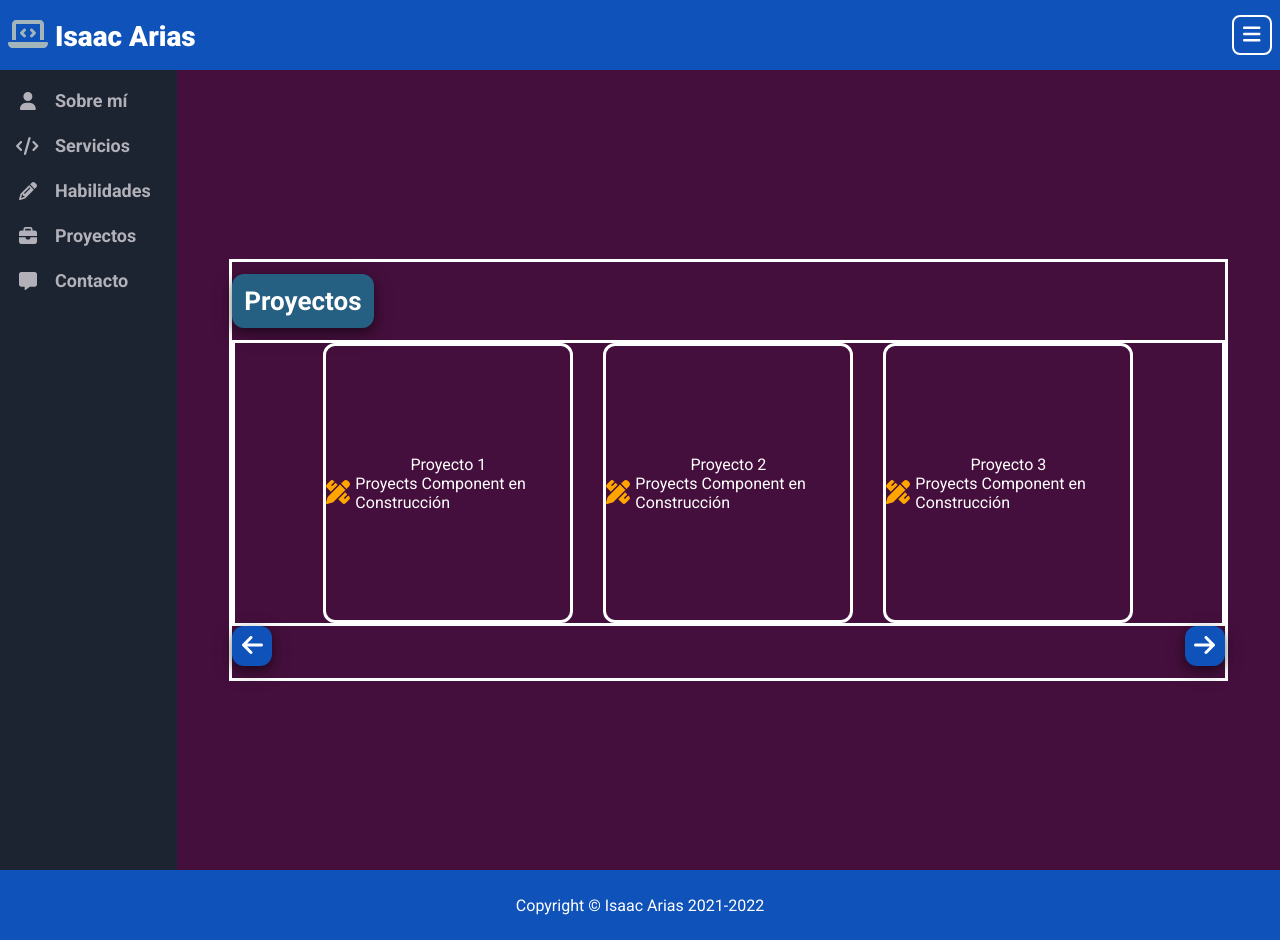
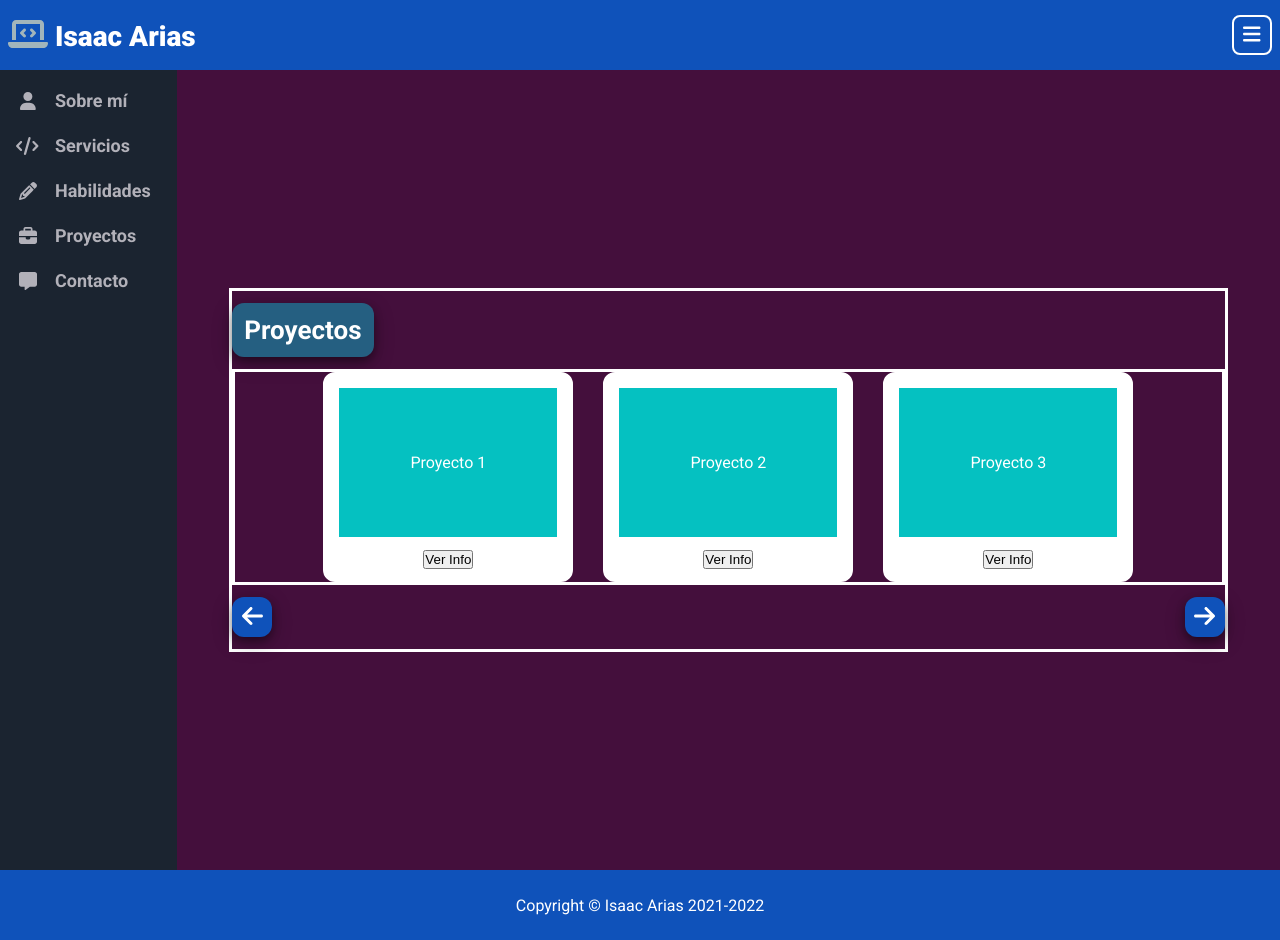
Before and after one commit to Isaac953/Portfolio_Angular, an Angular app: page /proyects in a window 1280 px wide. Built offline with nearby package versions, Linux system fonts and the light colour scheme.

Commit message:
Proyects Component Jornada 3: Crear la plantilla básica que ira antes de hacer el modal una portada y un boton

```diff
--- a/src/app/components/main/mcontent/proyects/proyects.component.css
+++ b/src/app/components/main/mcontent/proyects/proyects.component.css
@@ -30,6 +30,7 @@
   grid-gap: 15px 30px;
   justify-content: center;
   align-items: center;
+  margin-bottom: 12px;
 }
 
 .columns1 {
@@ -47,12 +48,26 @@
 .proyects__card--item {
   border-radius: 12px;
   border-style: solid;
-  height: 280px;
+  height: 210px;
   display: flex;
   align-items: center;
   justify-content: center;
   flex-direction: column;
+  background-color: white;
+  padding: 10px;
 }
+
+.item__img {
+  display: flex;
+  justify-content: center;
+  align-items: center;
+  border-style: solid;
+  width: 100%;
+  height: 170px;
+  margin-bottom: 10px;
+  background-color: rgb(5, 193, 193);
+}
+
 /* End Media Queries Screens 1024px */
 
 /* Start Media Queries Screens 768px and 1023px */
--- a/src/app/components/main/mcontent/proyects/proyects.component.html
+++ b/src/app/components/main/mcontent/proyects/proyects.component.html
@@ -2,8 +2,10 @@
   <h1 class="proyects__title">{{title}}</h1>
   <div class="proyects__card" [ngClass]="proyectsClass">
     <div class="proyects__card--item" *ngFor=" let proyectsCard of proyectsCards">
-      <span>{{proyectsCard.titleCard}}</span>
-      <app-maintenance></app-maintenance>
+      <span class="item__img">{{proyectsCard.coverProyect}}</span>
+      <button class="item__button">{{proyectsCard.titleButton}}</button>
+      <!-- <span>{{proyectsCard.titleCard}}</span>
+      <app-maintenance></app-maintenance> -->
     </div>
   </div>
   <navigation class="navigation" [ngStyle]="{'justify-content': 'space-between'}"></navigation>
--- a/src/app/components/main/mcontent/proyects/proyects.component.ts
+++ b/src/app/components/main/mcontent/proyects/proyects.component.ts
@@ -12,13 +12,16 @@ export class ProyectsComponent implements OnInit {
 
   proyectsCards: any[] = [
     {
-      titleCard: 'Proyecto 1',
+      coverProyect: 'Proyecto 1',
+      titleButton: 'Ver Info',
     },
     {
-      titleCard: 'Proyecto 2',
+      coverProyect: 'Proyecto 2',
+      titleButton: 'Ver Info',
     },
     {
-      titleCard: 'Proyecto 3',
+      coverProyect: 'Proyecto 3',
+      titleButton: 'Ver Info',
     },
     // {
     //   titleCard: 'Proyecto 4',
```
Also changed, not shown: 1 other file (tests, documents, lock files or other folders).
